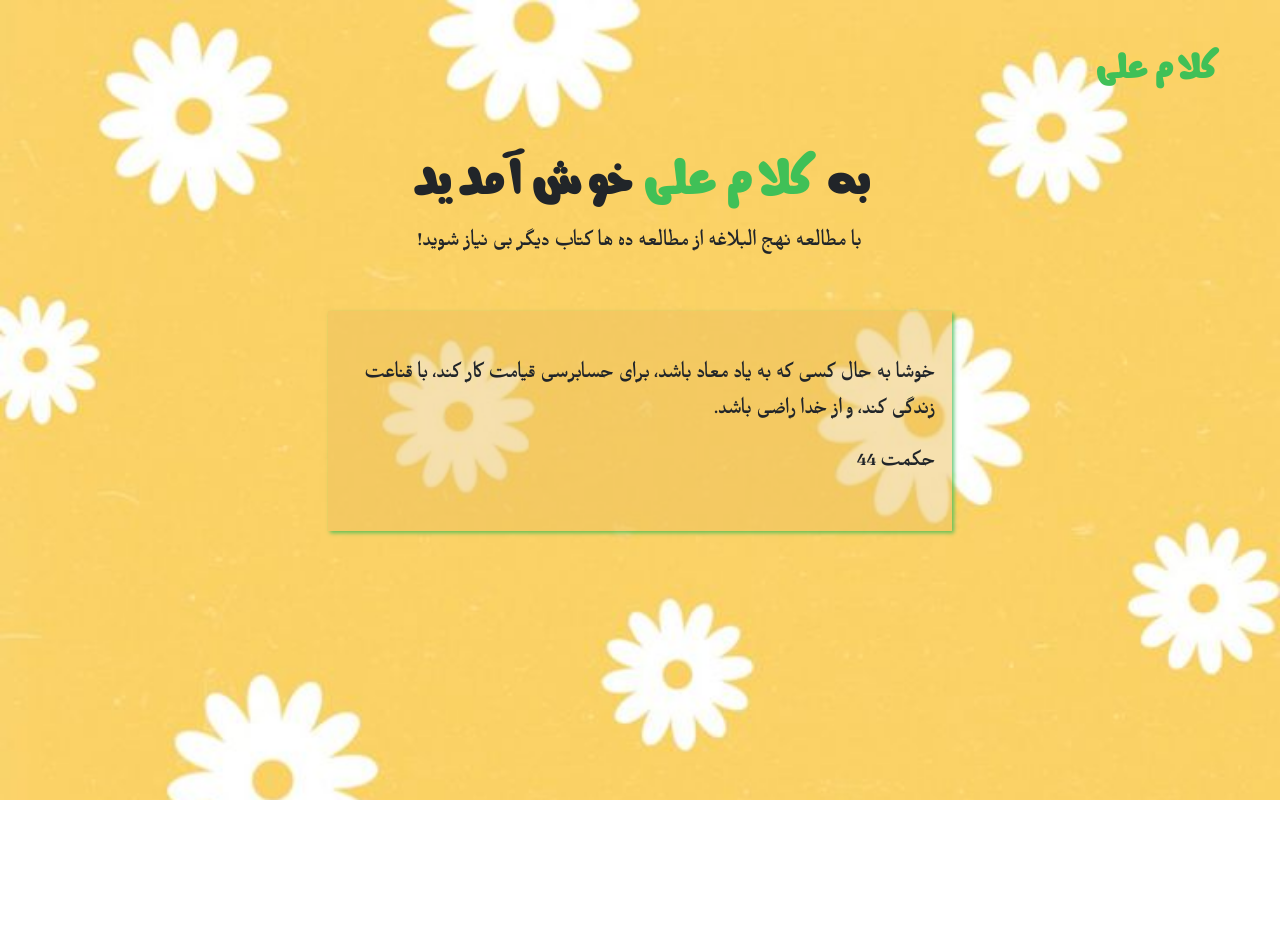
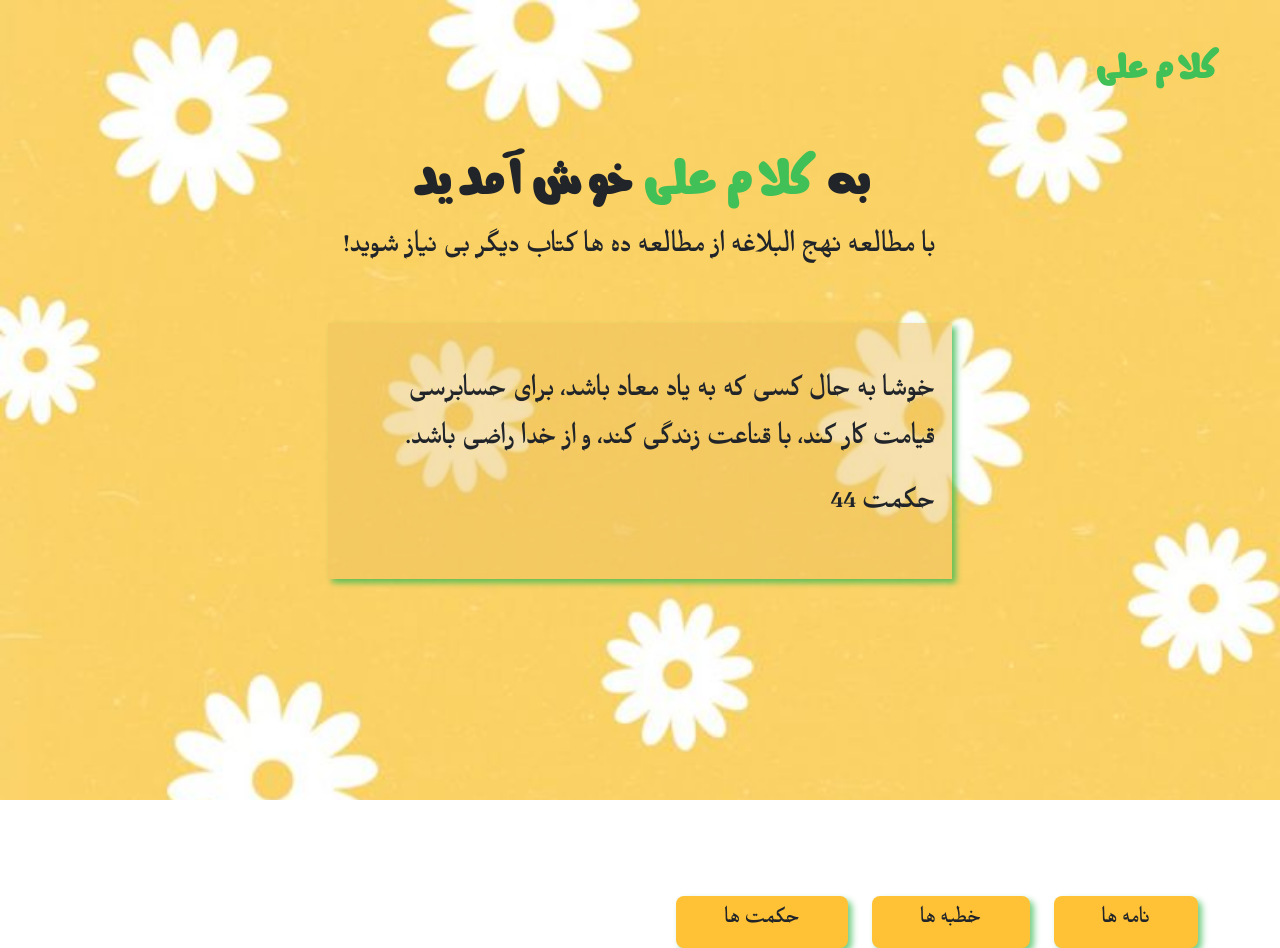
Before and after one commit to shukria-sultani/Imam-Ali-Sayings, a React (Vite) app in the folder Kalam-e-Ali/: page / in a window 1280 px wide. Before the commit the page ends 800 px from the top, so only its background shows below. Built offline with nearby package versions, Linux system fonts and the light colour scheme.

Commit message:
Added the CategoryButtons component and applied styling to it.

```diff
--- a/Kalam-e-Ali/src/App.jsx
+++ b/Kalam-e-Ali/src/App.jsx
@@ -1,11 +1,13 @@
 import { useState } from 'react'
 import Hero from './Components/Hero'
 import 'bootstrap/dist/css/bootstrap.min.css';
+import CategoryButtons from './Components/CategoryButtons';
 
 function App() {
   return(
     <>
     <Hero></Hero>
+    <CategoryButtons></CategoryButtons>
 
     </>
   )
--- /dev/null
+++ b/Kalam-e-Ali/src/Components/CategoryButtons.jsx
@@ -0,0 +1,53 @@
+import React, { useState } from "react";
+
+export default function CategoryButtons() {
+  const inactiveStyle = {
+    backgroundColor: "#FFC236",
+    boxShadow: " 4px 4px 6px rgba(58, 187, 82, 0.7)",
+    border: "none",
+    outline: "one",
+    fontSize: "x-large",
+  };
+  const activeStyle = {
+    backgroundColor: "#40C057",
+    boxShadow: "none",
+    border: "none",
+    outline: "one",
+    fontSize: "x-large",
+    transition: "2s"
+  };
+
+  let [activeCategory, setActiveCategory] = useState(null);
+
+  function handleCategroyClick(category) {
+    setActiveCategory(category);
+  }
+
+  return (
+    <>
+      <div className="container category-buttons mt-5  pt-5 d-flex flex-row gap-2 ">
+        <button
+          className="btn p-2 ps-lg-5  ms-sm-3 pe-lg-5 ps-sm-3 pe-sm-5 btn-lg "
+          onClick={() => handleCategroyClick("نامه ها")}
+          style={activeCategory === "نامه ها" ? activeStyle : inactiveStyle}
+        >
+          نامه ها
+        </button>
+        <button
+          className="btn p-2 ps-lg-5  ms-sm-3 pe-lg-5 ps-sm-3 pe-sm-5 btn-lg "
+          onClick={() => handleCategroyClick("خطبه ها")}
+          style={activeCategory === "خطبه ها" ? activeStyle : inactiveStyle}
+        >
+          خطبه ها{" "}
+        </button>
+        <button
+          className="btn p-2 ps-lg-5 ms-sm-3  pe-lg-5 ps-sm-3 pe-sm-5 btn-lg "
+          onClick={() =>handleCategroyClick ("حکمت ها")}
+          style={activeCategory === "حکمت ها" ? activeStyle : inactiveStyle}
+        >
+          حکمت ها
+        </button>
+      </div>
+    </>
+  );
+}
--- a/Kalam-e-Ali/src/index.css
+++ b/Kalam-e-Ali/src/index.css
@@ -1,6 +1,14 @@
+@font-face {
+  font-family: 'MRT_3';
+  src: local('MRT_3'),
+       url('/fonts/MRT_3.ttf') format('truetype');
+  font-display: swap;
+}
+
 * {
   padding: 0;
   margin: 0;
+  font-family: "MRT_3";
 }
 
 @font-face {
@@ -9,12 +17,7 @@
        url('/fonts/Mj_Ramollah_0.ttf') format('truetype');
   font-display: swap;
 }
-@font-face {
-  font-family: 'MRT_3';
-  src: local('MRT_3'),
-       url('/fonts/MRT_3.ttf') format('truetype');
-  font-display: swap;
-}
+
 
 .hero-container {
   background-image: url("/images/hero.jpeg");
@@ -33,14 +36,15 @@
 }
 .welcome-message span{
   color: #40C057;
+  font-family: "Mj_Ramollah";
 }
 .hero-span{
   font-family: "MRT_3";
-  font-size:   x-large;
+  font-size:   xx-large;
 }
 .hero-hekmat{
   font-family: "MRT_3" ;
-  font-size: x-large;
+  font-size: xx-large;
  background-color: rgba(237, 194, 95, 0.5);
-box-shadow: 2px 2px 4px rgba(58, 187, 82, 0.8);
+box-shadow: 4px 4px 6px rgba(58, 187, 82, 0.8);
 }
```
